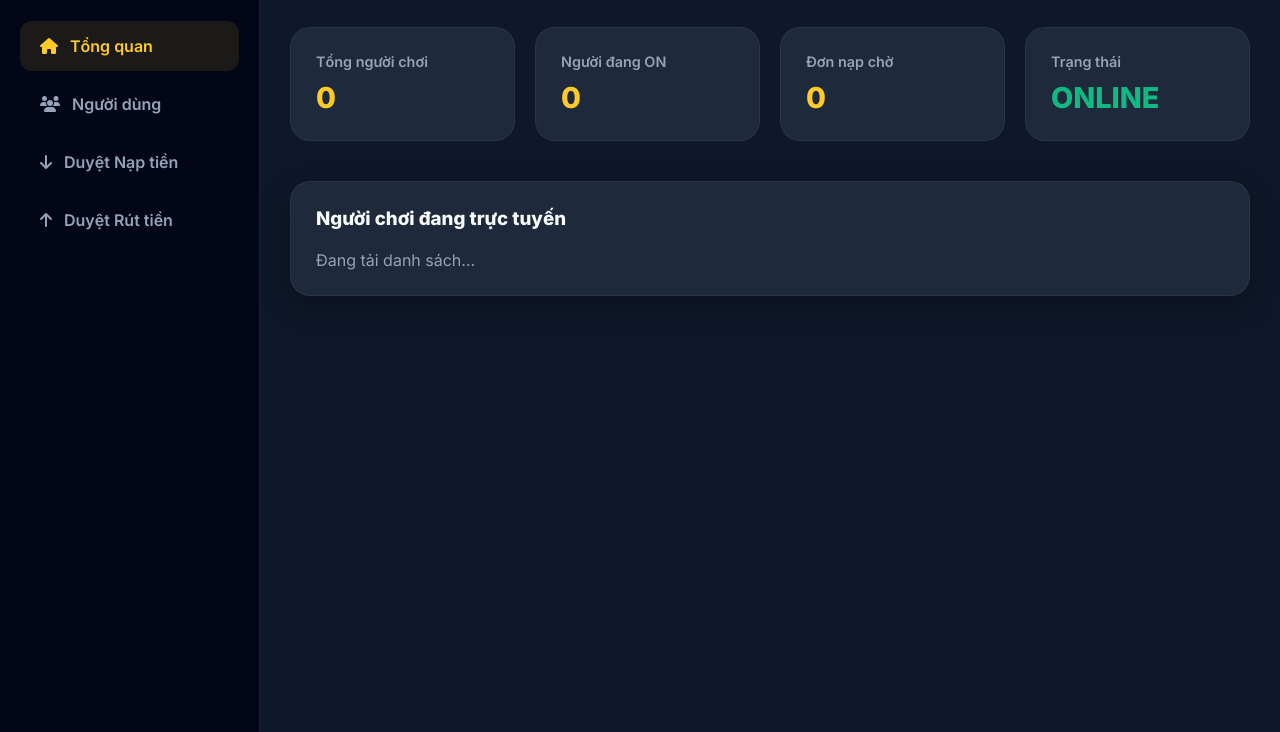
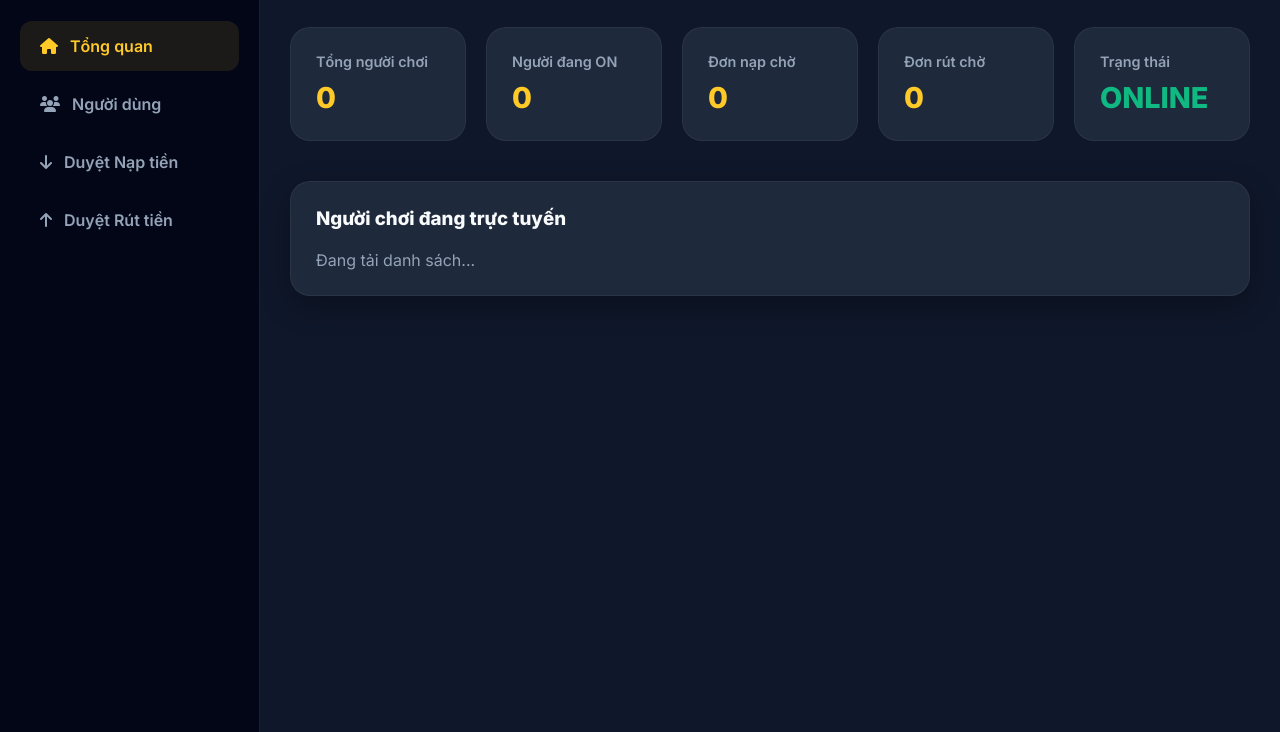
Before and after one commit to Elysiam001/bafu14g, a website: page admin.html in a window 1280 px wide. Shown: the part 68-800 px from the top of the page. Drawn offline with nearby package versions, Linux system fonts and the light colour scheme; no server answers.

Commit message:
Admin: fixed missing withdrawal stat card and improved real-time dashboard sync

```diff
--- a/admin.html
+++ b/admin.html
@@ -49,7 +49,7 @@
         .header { display: flex; justify-content: space-between; align-items: center; margin-bottom: 30px; }
         .page-title { font-size: 1.8rem; font-weight: 800; }
 
-        .stats-grid { display: grid; grid-template-columns: repeat(4, 1fr); gap: 20px; margin-bottom: 40px; }
+        .stats-grid { display: grid; grid-template-columns: repeat(5, 1fr); gap: 20px; margin-bottom: 40px; }
         .stat-card {
             background: var(--bg-card);
             padding: 25px;
@@ -119,6 +119,7 @@
                 <div class="stat-card"><span class="stat-label">Tổng người chơi</span><span class="stat-value" id="stat-users">0</span></div>
                 <div class="stat-card"><span class="stat-label">Người đang ON</span><span class="stat-value" id="stat-online">0</span></div>
                 <div class="stat-card"><span class="stat-label">Đơn nạp chờ</span><span class="stat-value" id="stat-dep">0</span></div>
+                <div class="stat-card"><span class="stat-label">Đơn rút chờ</span><span class="stat-value" id="stat-wit">0</span></div>
                 <div class="stat-card"><span class="stat-label">Trạng thái</span><span class="stat-value" style="color: var(--success);">ONLINE</span></div>
             </div>
 
```
